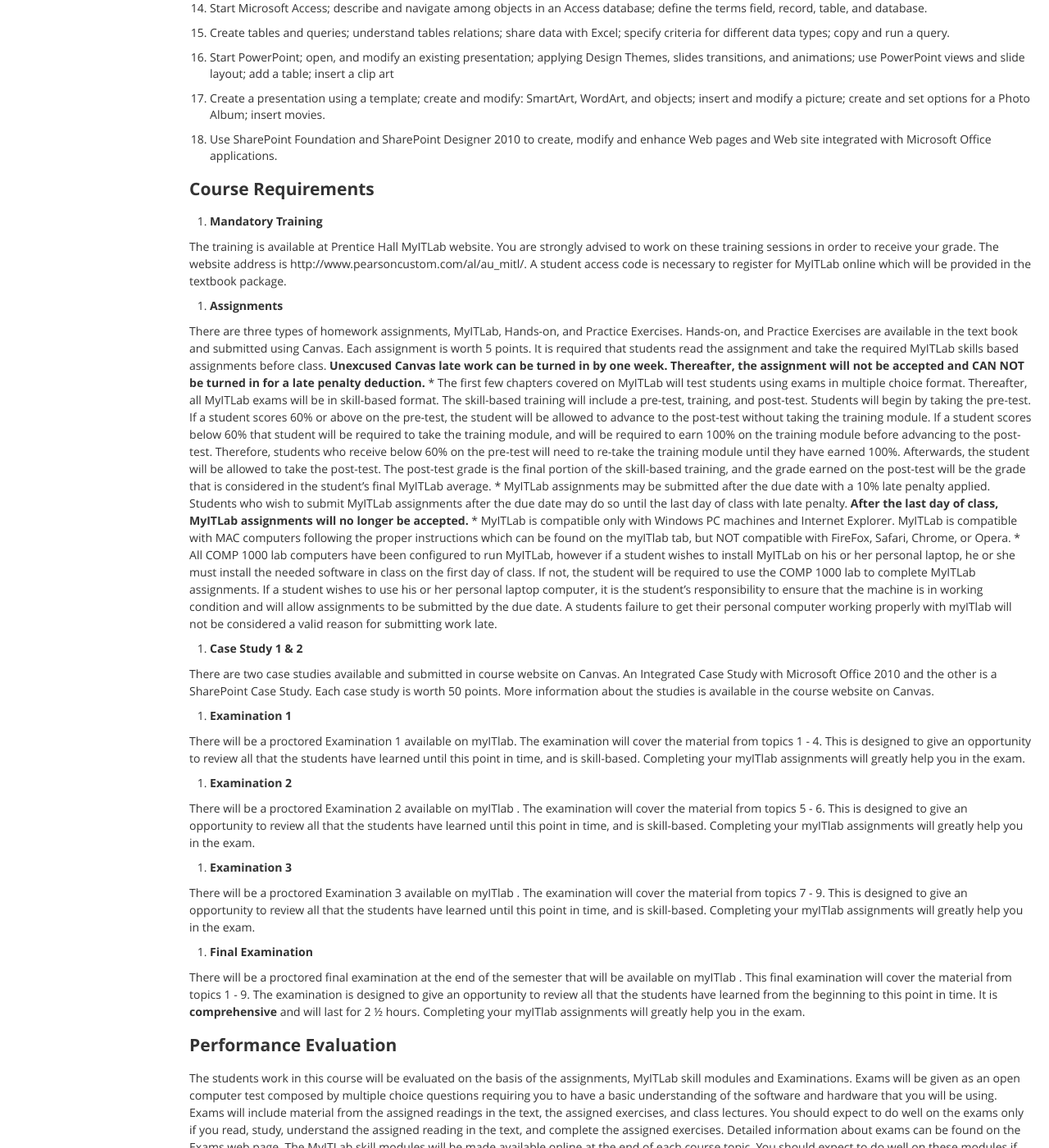
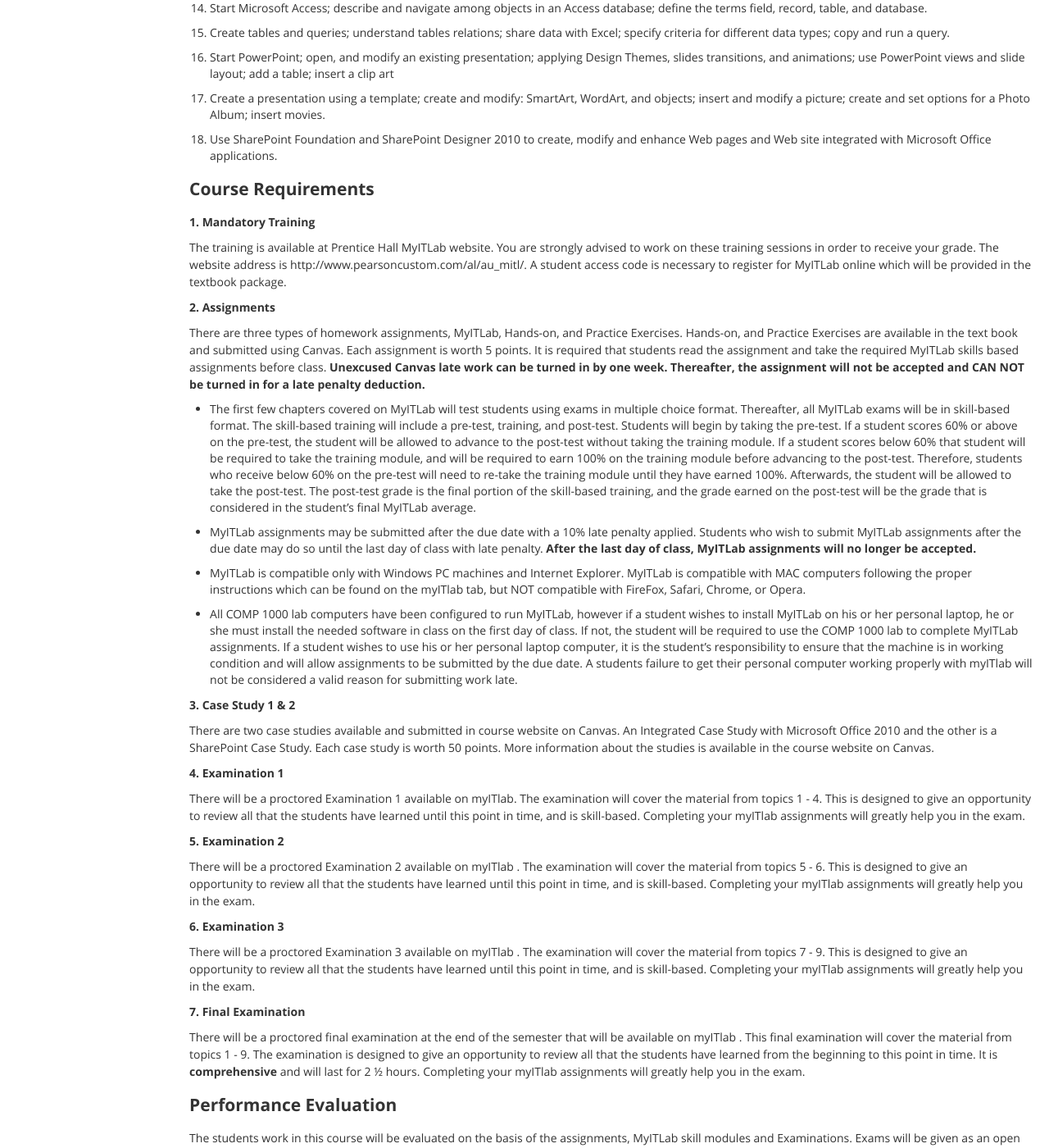
Before and after one commit to gongzhitaao/pcaweb, a Jekyll site: the page built from courses/comp1003/syllabus/index.md, in a window 1280 px wide and 1400 px high, scrolled down 1998 px. Shown: the whole window at 82% size. Built offline with Jekyll 4.4.1, drawn with Linux system fonts in a browser that asks for light colours.

Commit message:
comp1003

```diff
--- a/courses/comp1003/syllabus/index.md
+++ b/courses/comp1003/syllabus/index.md
@@ -79,35 +79,39 @@
 
 ## Course Requirements
 
-1.	__Mandatory Training__
+__1.	Mandatory Training__
 
 The training is available at Prentice Hall MyITLab website. You are strongly advised to work on these training sessions in order to receive your grade. The website address is http://www.pearsoncustom.com/al/au_mitl/. A student access code is necessary to register for MyITLab online which will be provided in the textbook package.
 
-2.	__Assignments__
+__2.	Assignments__
 
 There are three types of homework assignments, MyITLab, Hands-on, and Practice Exercises. Hands-on, and Practice Exercises are available in the text book and submitted using Canvas. Each assignment is worth 5 points. It is required that students read the assignment and take the required MyITLab skills based assignments before class. __Unexcused Canvas late work can be turned in by one week. Thereafter, the assignment will not be accepted and CAN NOT be turned in for a late penalty deduction.__
-	*	The first few chapters covered on MyITLab will test students using exams in multiple choice format.  Thereafter, all MyITLab exams will be in skill-based format.  The skill-based training will include a pre-test, training, and post-test.  Students will begin by taking the pre-test.  If a student scores 60% or above on the pre-test, the student will be allowed to advance to the post-test without taking the training module.  If a student scores below 60% that student will be required to take the training module, and will be required to earn 100% on the training module before advancing to the post-test.  Therefore, students who receive below 60% on the pre-test will need to re-take the training module until they have earned 100%.  Afterwards, the student will be allowed to take the post-test.  The post-test grade is the final portion of the skill-based training, and the grade earned on the post-test will be the grade that is considered in the student's final MyITLab average.
-	*	MyITLab assignments may be submitted after the due date with a 10% late penalty applied.  Students who wish to submit MyITLab assignments after the due date may do so until the last day of class with late penalty.  __After the last day of class, MyITLab assignments will no longer be accepted.__
-	*	MyITLab is compatible only with Windows PC machines and Internet Explorer.  MyITLab is compatible with MAC computers following the proper instructions which can be found on the myITlab tab, but NOT compatible with FireFox, Safari, Chrome, or Opera.
-	*	All COMP 1000 lab computers have been configured to run MyITLab, however if a student wishes to install MyITLab on his or her personal laptop, he or she must install the needed software in class on the first day of class.  If not, the student will be required to use the COMP 1000 lab to complete MyITLab assignments.  If a student wishes to use his or her personal laptop computer, it is the student's responsibility to ensure that the machine is in working condition and will allow assignments to be submitted by the due date. A students failure to get their personal computer working properly with myITlab will not be considered a valid reason for submitting work late.
 
-3.	__Case Study 1 & 2__
+*		The first few chapters covered on MyITLab will test students using exams in multiple choice format.  Thereafter, all MyITLab exams will be in skill-based format.  The skill-based training will include a pre-test, training, and post-test.  Students will begin by taking the pre-test.  If a student scores 60% or above on the pre-test, the student will be allowed to advance to the post-test without taking the training module.  If a student scores below 60% that student will be required to take the training module, and will be required to earn 100% on the training module before advancing to the post-test.  Therefore, students who receive below 60% on the pre-test will need to re-take the training module until they have earned 100%.  Afterwards, the student will be allowed to take the post-test.  The post-test grade is the final portion of the skill-based training, and the grade earned on the post-test will be the grade that is considered in the student's final MyITLab average.
+
+*		MyITLab assignments may be submitted after the due date with a 10% late penalty applied.  Students who wish to submit MyITLab assignments after the due date may do so until the last day of class with late penalty.  __After the last day of class, MyITLab assignments will no longer be accepted.__
+
+*		MyITLab is compatible only with Windows PC machines and Internet Explorer.  MyITLab is compatible with MAC computers following the proper instructions which can be found on the myITlab tab, but NOT compatible with FireFox, Safari, Chrome, or Opera.
+
+*		All COMP 1000 lab computers have been configured to run MyITLab, however if a student wishes to install MyITLab on his or her personal laptop, he or she must install the needed software in class on the first day of class.  If not, the student will be required to use the COMP 1000 lab to complete MyITLab assignments.  If a student wishes to use his or her personal laptop computer, it is the student's responsibility to ensure that the machine is in working condition and will allow assignments to be submitted by the due date. A students failure to get their personal computer working properly with myITlab will not be considered a valid reason for submitting work late.
+
+__3.	Case Study 1 & 2__
 
 There are two case studies available and submitted in course website on Canvas. An Integrated Case Study with Microsoft Office 2010 and the other is a SharePoint Case Study. Each case study is worth 50 points. More information about the studies is available in the course website on Canvas.
 
-4.	__Examination 1__
+__4.	Examination 1__
 
 There will be a proctored Examination 1 available on myITlab. The examination will cover the material from topics 1 - 4.   This is designed to give an opportunity to review all that the students have learned until this point in time, and is skill-based. Completing your myITlab assignments will greatly help you in the exam.
 
-5.	__Examination 2__
+__5.	Examination 2__
 
 There will be a proctored Examination 2 available on  myITlab . The examination will cover the material from topics 5 - 6.   This is designed to give an opportunity to review all that the students have learned until this point in time, and is skill-based. Completing your myITlab assignments will greatly help you in the exam.
 
-6.	__Examination 3__
+__6.	Examination 3__
 
 There will be a proctored Examination 3 available on  myITlab . The examination will cover the material from topics 7 - 9.  This is designed to give an opportunity to review all that the students have learned until this point in time, and is skill-based. Completing your myITlab assignments will greatly help you in the exam.
 
-7.	__Final Examination__
+__7.	Final Examination__
 
 There will be a proctored final examination at the end of the semester that will be available on  myITlab . This final examination will cover the material from topics 1 - 9. The examination is designed to give an opportunity to review all that the students have learned from the beginning to this point in time. It is __comprehensive__ and will last for 2 ½  hours.  Completing your myITlab assignments will greatly help you in the exam.
 
```
